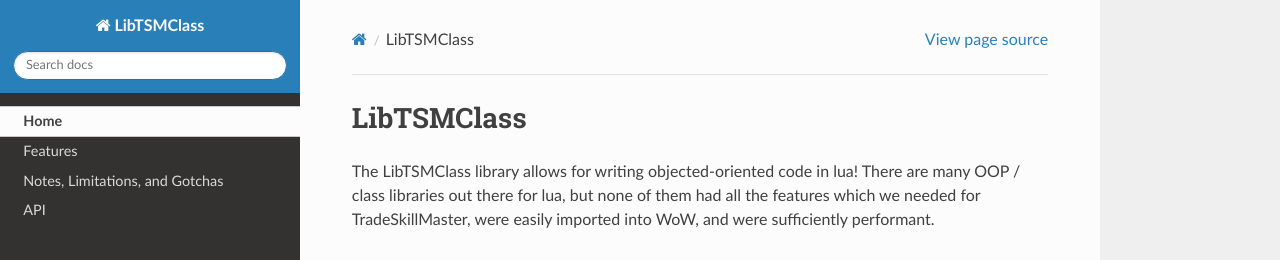
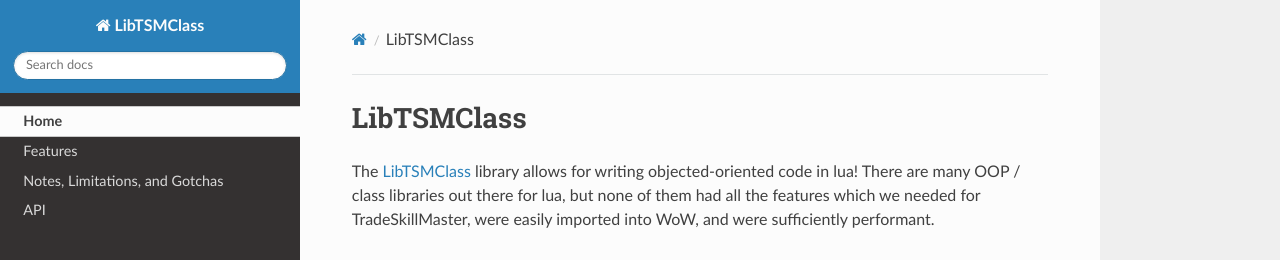
Before and after one commit to TradeSkillMaster/LibTSMClass, a Sphinx documentation site: the page built from Docs/index.rst, in a window 1280 px wide and 1204 px high. Shown: the top 260 px of the window. Built offline with Sphinx 7.4.7 and the Read the Docs theme 3.1.0, drawn with Linux system fonts in a browser that asks for light colours; some of the changed lines change nothing that is shown.

Commit message:
Add link back to repo from docs (#23)

```diff
--- a/Docs/conf.py
+++ b/Docs/conf.py
@@ -31,3 +31,4 @@
 
 html_theme = 'sphinx_rtd_theme'
 html_static_path = ['_static']
+html_show_sourcelink = False
--- a/Docs/index.rst
+++ b/Docs/index.rst
@@ -1,9 +1,10 @@
 LibTSMClass
 ===========
 
-The LibTSMClass library allows for writing objected-oriented code in lua! There are many OOP /
-class libraries out there for lua, but none of them had all the features which we needed for
-TradeSkillMaster, were easily imported into WoW, and were sufficiently performant.
+The `LibTSMClass <https://github.com/TradeSkillMaster/LibTSMClass>`_ library allows for writing
+objected-oriented code in lua! There are many OOP / class libraries out there for lua, but none of
+them had all the features which we needed for TradeSkillMaster, were easily imported into WoW, and
+were sufficiently performant.
 
 Example
 -------
```
